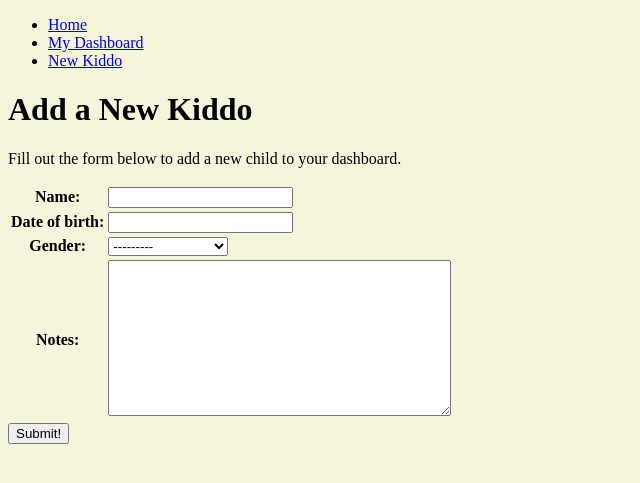
After one commit to amenalii/tinytrackr, a Django app: page /children/create/ in a window 1280 px wide. The commit adds this page. Shown: the top 483 px of the page, without its empty margins (0-640 px from the left). Run offline with Django 5.2, Linux system fonts and the light colour scheme.

Commit message:
Created add child view and form template

```diff
--- a/main_app/models.py
+++ b/main_app/models.py
@@ -1,6 +1,7 @@
 from django.db import models
 from django.contrib.auth.models import User
 from datetime import date # Imprt date for comparison to ensure the date of birth is not in the future
+from django.urls import reverse
 
 GENDER_CHOICES = [
     ('M', 'Male'),
@@ -28,6 +29,9 @@ class Child(models.Model):
     def __str__(self):
         return self.name
 
+    def get_absolute_url(self):
+        return reverse('child-detail', kwargs={'child_id': self.id})
+
 
 class Activity(models.Model):
     child = models.ForeignKey(Child, on_delete=models.CASCADE)
--- a/main_app/templates/base.html
+++ b/main_app/templates/base.html
@@ -14,6 +14,7 @@
           <li><a href="{% url 'home' %}">Home</a></li>
           {% comment %} May rename later. {% endcomment %}
           <li><a href="{% url 'dashboard' %}">My Dashboard</a></li>
+          <li><a href="{% url 'add-child' %}">New Kiddo</a></li>
         </ul>
       </nav>
     </header>
--- /dev/null
+++ b/main_app/templates/main_app/child_form.html
@@ -0,0 +1,18 @@
+{% extends 'base.html' %}
+{% load static %}
+{% block content %}
+
+<div class="form-header">
+  <h1>Add a New Kiddo</h1>
+  <p>Fill out the form below to add a new child to your dashboard.</p>
+</div>
+
+<form action="" method="post" class="form-container">
+  {% csrf_token %}
+  <table>
+    {{ form.as_table }}
+  </table>
+  <button type="submit" class="btn submit">Submit!</button>
+</form>
+
+{% endblock %}
--- a/main_app/templates/main_app/dashboard.html
+++ b/main_app/templates/main_app/dashboard.html
@@ -4,7 +4,9 @@
 <div class="dashboard-container">
     <h1> Welcome {{ user.username }} </h1>
     <p>Here you can manage your children and their milestones.</p>
-
+    <div class="add-child-button">
+        <a href="{% url 'add-child' %}" class="btn add-child"> New Kiddo </a>
+    </div>
     <div class="children-container">
         {% if children %}
             <ul>
--- a/main_app/urls.py
+++ b/main_app/urls.py
@@ -5,4 +5,5 @@ urlpatterns = [
     path('', views.home, name='home' ),
     path('dashboard/', views.dashboard, name='dashboard'),
     path('children/<int:child_id>/', views.child_detail, name='child-detail'),
+    path('children/create/', views.ChildCreate.as_view(), name='add-child'),
 ]
--- a/main_app/views.py
+++ b/main_app/views.py
@@ -1,4 +1,5 @@
 from django.shortcuts import render
+from django.views.generic.edit import CreateView
 from .models import Child, Activity
 
 # Create your views here.
@@ -14,7 +15,13 @@ def child_detail(request, child_id):
     activities = Activity.objects.filter(child=child).order_by('-date', '-time')  # Now Groups activities by date and time with most recent at the top
     return render(request, 'main_app/child_detail.html', {'child': child, 'activities': activities})
 
+class ChildCreate(CreateView):
+    model = Child
+    fields = ['name', 'date_of_birth', 'gender', 'notes']
 
+    def form_valid(self, form):
+        form.instance.user = self.request.user
+        return super().form_valid(form)
 
 ################################### RESOURCES ########################################
 # https://www.w3schools.com/django/django_queryset_orderby.php
```
